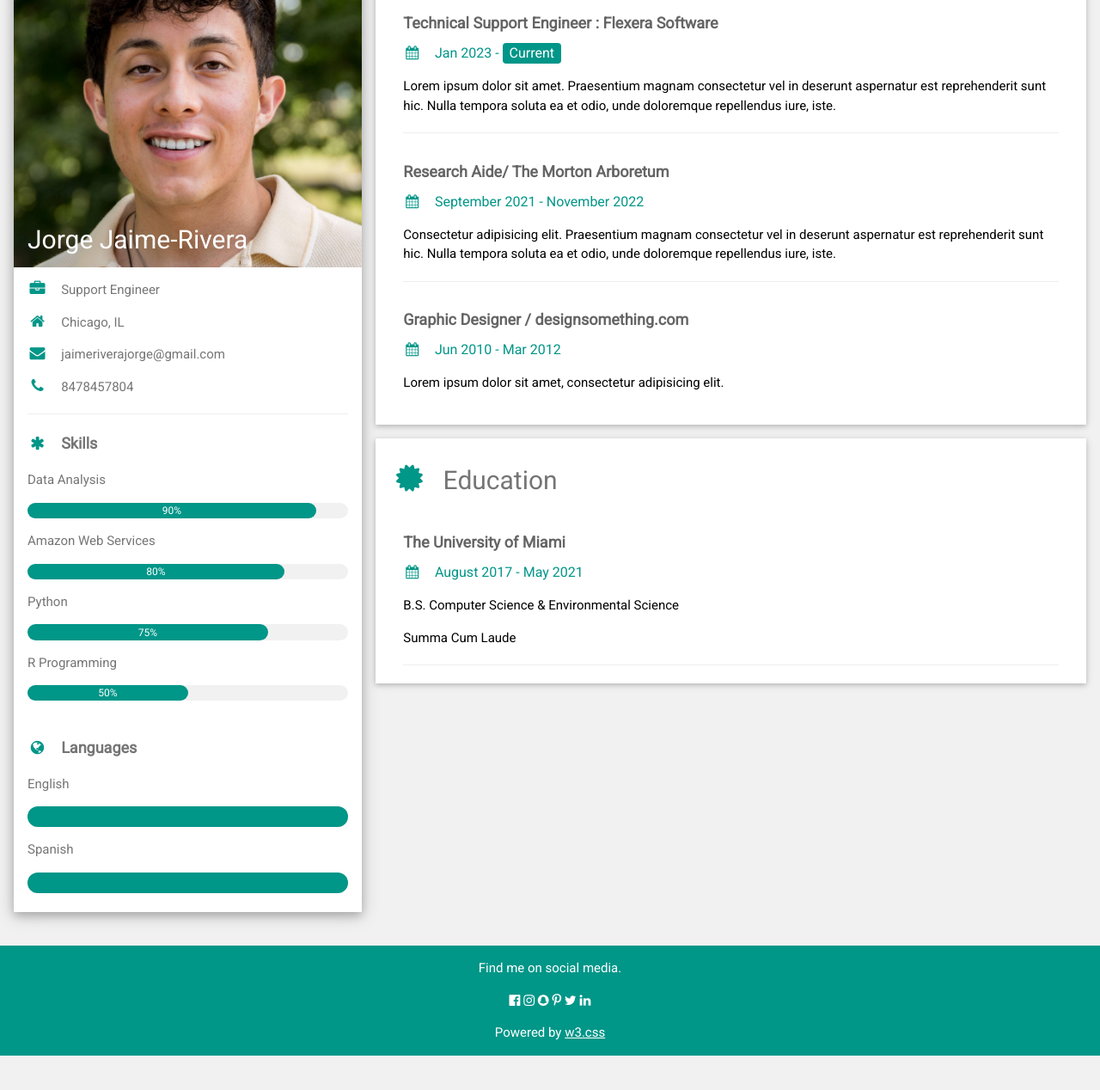
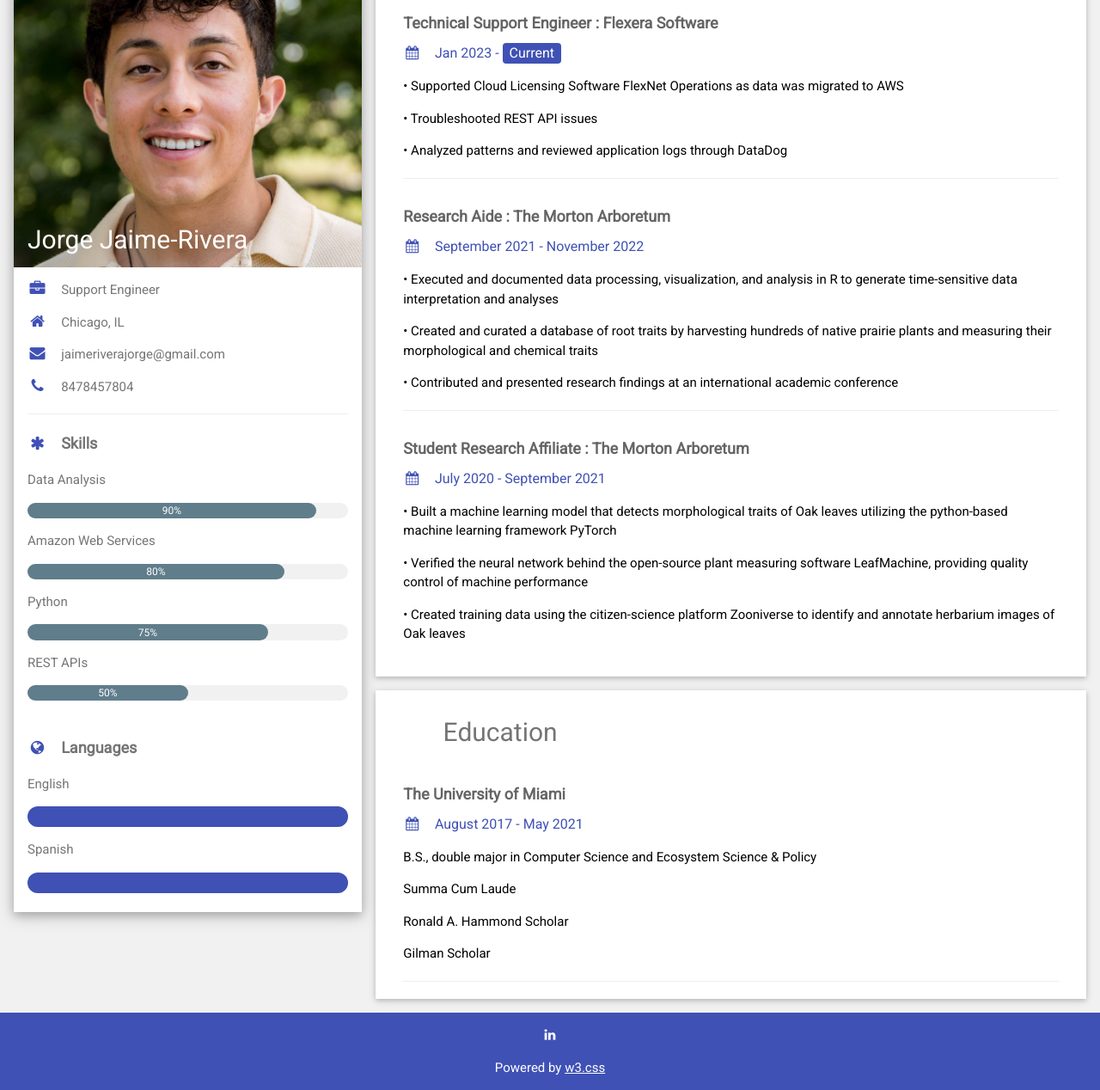
Before and after one commit to jaimeriverajorge/resume, a plain HTML site: page index.html in a window 1280 px wide. Shown: the part 110-1378 px from the top of the page at 86% size. Before the commit the page ends 1338 px from the top, so only its background shows below. Drawn offline with nearby package versions, Linux system fonts and the light colour scheme.

Commit message:
Modified index.html

```diff
--- a/index.html
+++ b/index.html
@@ -30,41 +30,41 @@
           </div>
         </div>
         <div class="w3-container">
-          <p><i class="fa fa-briefcase fa-fw w3-margin-right w3-large w3-text-teal"></i>Support Engineer</p>
-          <p><i class="fa fa-home fa-fw w3-margin-right w3-large w3-text-teal"></i>Chicago, IL</p>
-          <p><i class="fa fa-envelope fa-fw w3-margin-right w3-large w3-text-teal"></i>jaimeriverajorge@gmail.com</p>
-          <p><i class="fa fa-phone fa-fw w3-margin-right w3-large w3-text-teal"></i>8478457804</p>
+          <p><i class="fa fa-briefcase fa-fw w3-margin-right w3-large w3-text-indigo"></i>Support Engineer</p>
+          <p><i class="fa fa-home fa-fw w3-margin-right w3-large w3-text-indigo"></i>Chicago, IL</p>
+          <p><i class="fa fa-envelope fa-fw w3-margin-right w3-large w3-text-indigo"></i>jaimeriverajorge@gmail.com</p>
+          <p><i class="fa fa-phone fa-fw w3-margin-right w3-large w3-text-indigo"></i>8478457804</p>
           <hr>
 
-          <p class="w3-large"><b><i class="fa fa-asterisk fa-fw w3-margin-right w3-text-teal"></i>Skills</b></p>
+          <p class="w3-large"><b><i class="fa fa-asterisk fa-fw w3-margin-right w3-text-indigo"></i>Skills</b></p>
           <p>Data Analysis</p>
           <div class="w3-light-grey w3-round-xlarge w3-small">
-            <div class="w3-container w3-center w3-round-xlarge w3-teal" style="width:90%">90%</div>
+            <div class="w3-container w3-center w3-round-xlarge w3-blue-grey" style="width:90%">90%</div>
           </div>
           <p>Amazon Web Services</p>
           <div class="w3-light-grey w3-round-xlarge w3-small">
-            <div class="w3-container w3-center w3-round-xlarge w3-teal" style="width:80%">
+            <div class="w3-container w3-center w3-round-xlarge w3-blue-grey" style="width:80%">
               <div class="w3-center w3-text-white">80%</div>
             </div>
           </div>
           <p>Python</p>
           <div class="w3-light-grey w3-round-xlarge w3-small">
-            <div class="w3-container w3-center w3-round-xlarge w3-teal" style="width:75%">75%</div>
+            <div class="w3-container w3-center w3-round-xlarge w3-blue-grey" style="width:75%">75%</div>
           </div>
-          <p>R Programming</p>
+          <p>REST APIs</p>
           <div class="w3-light-grey w3-round-xlarge w3-small">
-            <div class="w3-container w3-center w3-round-xlarge w3-teal" style="width:50%">50%</div>
+            <div class="w3-container w3-center w3-round-xlarge w3-blue-grey" style="width:50%">50%</div>
           </div>
           <br>
 
-          <p class="w3-large w3-text-theme"><b><i class="fa fa-globe fa-fw w3-margin-right w3-text-teal"></i>Languages</b></p>
+          <p class="w3-large w3-text-theme"><b><i class="fa fa-globe fa-fw w3-margin-right w3-text-indigo"></i>Languages</b></p>
           <p>English</p>
           <div class="w3-light-grey w3-round-xlarge">
-            <div class="w3-round-xlarge w3-teal" style="height:24px;width:100%"></div>
+            <div class="w3-round-xlarge w3-indigo" style="height:24px;width:100%"></div>
           </div>
           <p>Spanish</p>
           <div class="w3-light-grey w3-round-xlarge">
-            <div class="w3-round-xlarge w3-teal" style="height:24px;width:100%"></div>
+            <div class="w3-round-xlarge w3-indigo" style="height:24px;width:100%"></div>
           </div>
           <br>
         </div>
@@ -77,33 +77,41 @@
     <div class="w3-twothird">
 
       <div class="w3-container w3-card w3-white w3-margin-bottom">
-        <h2 class="w3-text-grey w3-padding-16"><i class="fa fa-suitcase fa-fw w3-margin-right w3-xxlarge w3-text-teal"></i>Work Experience</h2>
+        <h2 class="w3-text-grey w3-padding-16"><i class="fa fa-fw w3-margin-right w3-xxlarge w3-text-indigo"></i>Work Experience</h2>
         <div class="w3-container">
           <h5 class="w3-opacity"><b>Technical Support Engineer : Flexera Software</b></h5>
-          <h6 class="w3-text-teal"><i class="fa fa-calendar fa-fw w3-margin-right"></i>Jan 2023 - <span class="w3-tag w3-teal w3-round">Current</span></h6>
-          <p>Lorem ipsum dolor sit amet. Praesentium magnam consectetur vel in deserunt aspernatur est reprehenderit sunt hic. Nulla tempora soluta ea et odio, unde doloremque repellendus iure, iste.</p>
+          <h6 class="w3-text-indigo"><i class="fa fa-calendar fa-fw w3-margin-right"></i>Jan 2023 - <span class="w3-tag w3-indigo w3-round">Current</span></h6>
+          <p>•	Supported Cloud Licensing Software FlexNet Operations as data was migrated to AWS</p>
+		  <p>•	Troubleshooted REST API issues</p>
+		  <p>•	Analyzed patterns and reviewed application logs through DataDog</p>
           <hr>
         </div>
         <div class="w3-container">
-          <h5 class="w3-opacity"><b>Research Aide/ The Morton Arboretum</b></h5>
-          <h6 class="w3-text-teal"><i class="fa fa-calendar fa-fw w3-margin-right"></i>September 2021 - November 2022</h6>
-          <p>Consectetur adipisicing elit. Praesentium magnam consectetur vel in deserunt aspernatur est reprehenderit sunt hic. Nulla tempora soluta ea et odio, unde doloremque repellendus iure, iste.</p>
-          <hr>
+          <h5 class="w3-opacity"><b>Research Aide :  The Morton Arboretum</b></h5>
+          <h6 class="w3-text-indigo"><i class="fa fa-calendar fa-fw w3-margin-right"></i>September 2021 - November 2022</h6>
+          <p>•	Executed and documented data processing, visualization, and analysis in R to generate time-sensitive data interpretation and analyses </p>
+          <p>•	Created and curated a database of root traits by harvesting hundreds of native prairie plants and measuring their morphological and chemical traits </p>
+		  <p>•	Contributed and presented research findings at an international academic conference </p>
+		  <hr>
         </div>
         <div class="w3-container">
-          <h5 class="w3-opacity"><b>Graphic Designer / designsomething.com</b></h5>
-          <h6 class="w3-text-teal"><i class="fa fa-calendar fa-fw w3-margin-right"></i>Jun 2010 - Mar 2012</h6>
-          <p>Lorem ipsum dolor sit amet, consectetur adipisicing elit. </p><br>
+          <h5 class="w3-opacity"><b>Student Research Affiliate : The Morton Arboretum</b></h5>
+          <h6 class="w3-text-indigo"><i class="fa fa-calendar fa-fw w3-margin-right"></i>July 2020 - September 2021</h6>
+          <p>•	Built a machine learning model that detects morphological traits of Oak leaves utilizing the python-based machine learning framework PyTorch</p>
+		  <p>•	Verified the neural network behind the open-source plant measuring software LeafMachine, providing quality control of machine performance </p>
+		  <p>•	Created training data using the citizen-science platform Zooniverse to identify and annotate herbarium images of Oak leaves </p><br>
         </div>
       </div>
 
       <div class="w3-container w3-card w3-white">
-        <h2 class="w3-text-grey w3-padding-16"><i class="fa fa-certificate fa-fw w3-margin-right w3-xxlarge w3-text-teal"></i>Education</h2>
+        <h2 class="w3-text-grey w3-padding-16"><i class="fa fa-fw w3-margin-right w3-xxlarge w3-text-indigo"></i>Education</h2>
         <div class="w3-container">
           <h5 class="w3-opacity"><b>The University of Miami</b></h5>
-          <h6 class="w3-text-teal"><i class="fa fa-calendar fa-fw w3-margin-right"></i>August 2017 - May 2021</h6>
-          <p>B.S. Computer Science &amp; Environmental Science</p>
+          <h6 class="w3-text-indigo"><i class="fa fa-calendar fa-fw w3-margin-right"></i>August 2017 - May 2021</h6>
+          <p>B.S., double major in Computer Science and Ecosystem Science &amp; Policy</p>
 		  <p> Summa Cum Laude </p>
+		  <p> Ronald A. Hammond Scholar </p>
+		  <p> Gilman Scholar </p>
           <hr>
         </div>
       </div>
@@ -117,13 +125,8 @@
   <!-- End Page Container -->
 </div>
 
-<footer class="w3-container w3-teal w3-center w3-margin-top">
-  <p>Find me on social media.</p>
-  <i class="fa fa-facebook-official w3-hover-opacity"></i>
-  <i class="fa fa-instagram w3-hover-opacity"></i>
-  <i class="fa fa-snapchat w3-hover-opacity"></i>
-  <i class="fa fa-pinterest-p w3-hover-opacity"></i>
-  <i class="fa fa-twitter w3-hover-opacity"></i>
+<footer class="w3-container w3-indigo w3-center w3-margin-top">
+  <p></p>
   <i class="fa fa-linkedin w3-hover-opacity"></i>
   <p>Powered by <a href="https://www.w3schools.com/w3css/default.asp" target="_blank">w3.css</a></p>
 </footer>
```
